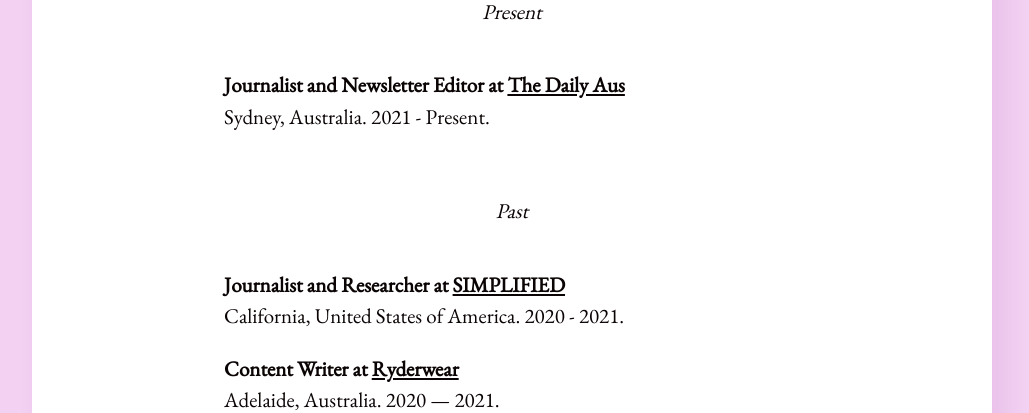
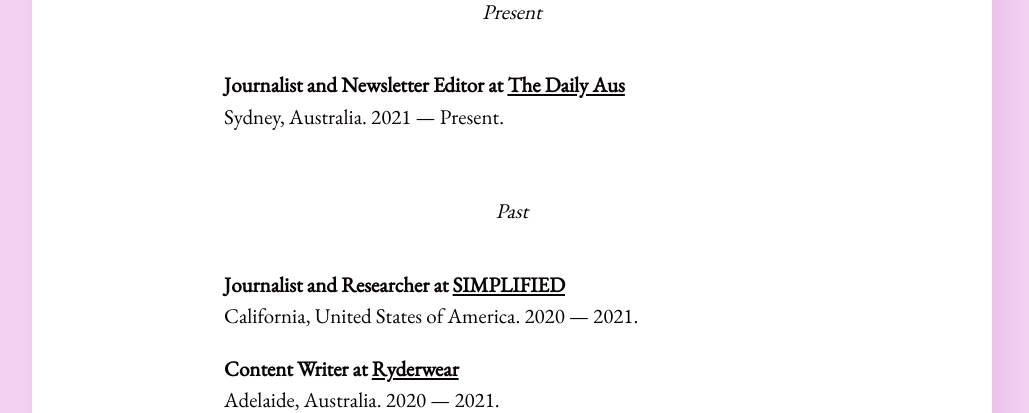
Before and after one commit to mariahlattas/website, a Jekyll site: the page built from cv.md, in a window 1280 px wide and 900 px high, scrolled down 1159 px. Shown: the part 157-570 px from the top of the window, without its empty margins (128-1157 px from the left). Built offline with Jekyll 4.4.1, drawn with Linux system fonts in a browser that asks for light colours.

Commit message:
Update cv.md

```diff
--- a/cv.md
+++ b/cv.md
@@ -21,12 +21,12 @@
 ##### Present
 
 **Journalist and Newsletter Editor at [The Daily Aus](https://www.thedailyaus.com.au)**
-Sydney, Australia. 2021 - Present.
+Sydney, Australia. 2021 — Present.
 
 ##### Past
 
 **Journalist and Researcher at [SIMPLIFIED](https://nowsimplified.org)**
-California, United States of America. 2020 - 2021.
+California, United States of America. 2020 — 2021.
 
 **Content Writer at [Ryderwear](https://au.ryderwear.com)**
 Adelaide, Australia. 2020 — 2021.
```
